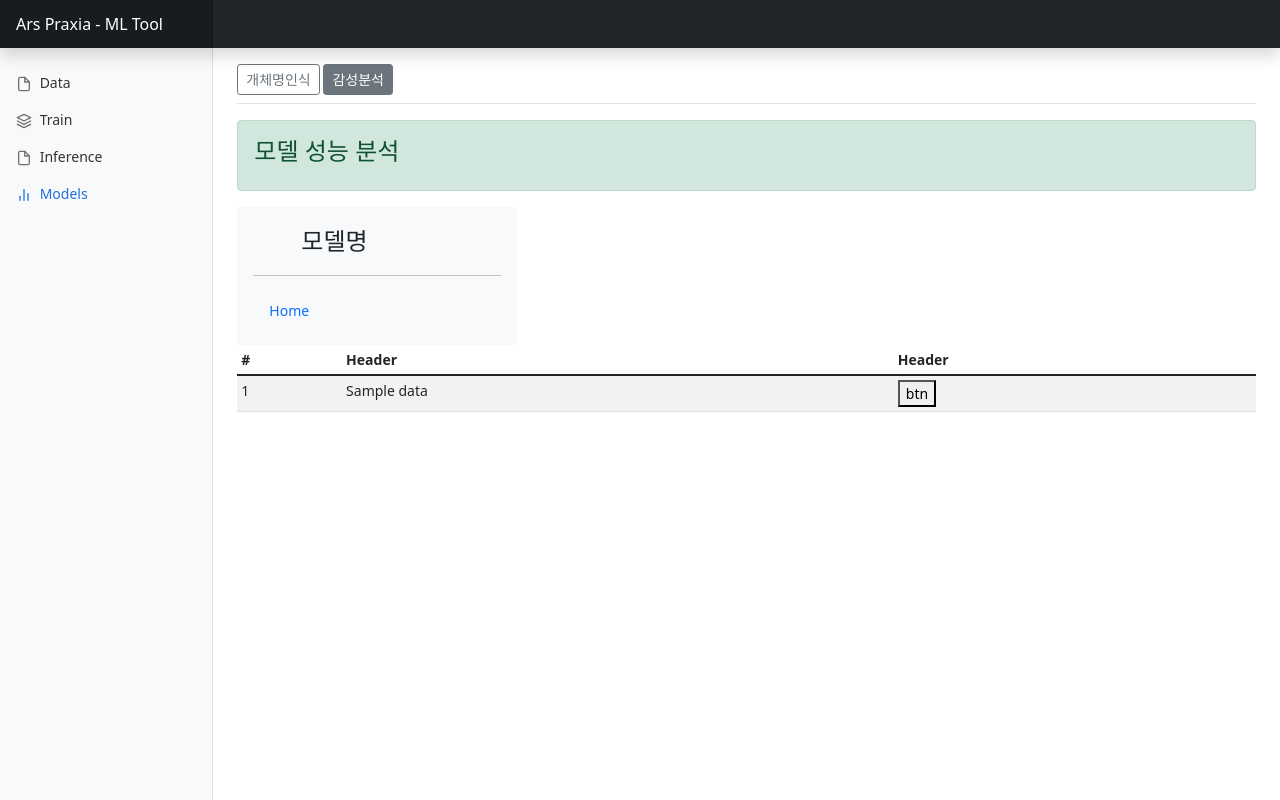
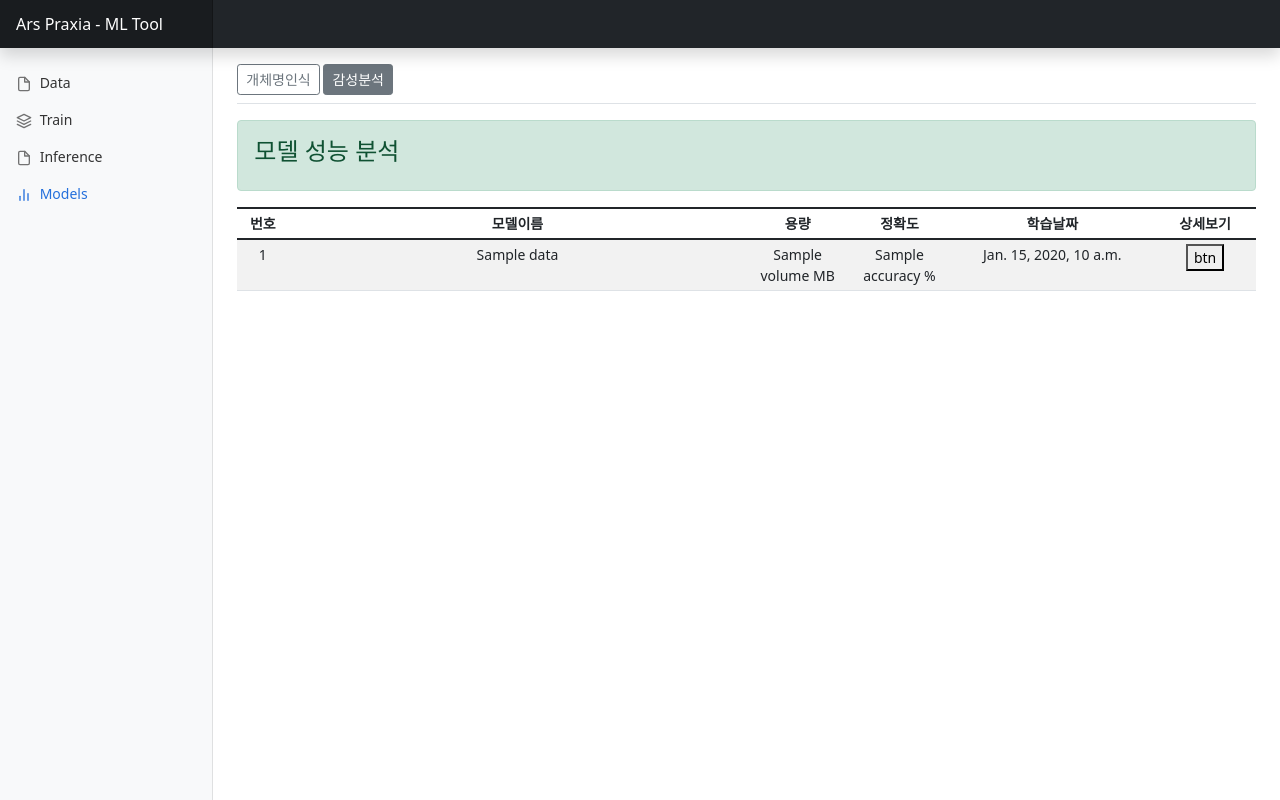
Before and after one commit to skku-arspraxia/arspraxia, a Django app: template myapp/templates/models.html in a window 1280 px wide. Run offline with Django 4.2, Linux system fonts and the light colour scheme; the template is opened without the code that fills it: most values are stand-ins (such as "Sample title", 1, 10 or a date in 2020); some libraries are stand-ins or nearby versions.

Commit message:
modelpage

```diff
--- a/myapp/templates/models.html
+++ b/myapp/templates/models.html
@@ -3,30 +3,24 @@
 {% block mycontent %}
     <input type="hidden" class="pagetitle" value="모델 성능 분석"/>
     <input type="hidden" class="pageno" value="4"/>
-
-  <div class="d-flex flex-column flex-shrink-0 p-3 bg-light" style="width: 280px;">
-    <a href="/" class="d-flex align-items-center mb-3 mb-md-0 me-md-auto link-dark text-decoration-none">
-      <svg class="bi pe-none me-2" width="40" height="32"><use xlink:href="#bootstrap"/></svg>
-      <span class="fs-4">모델명</span>
-    </a>
-    <hr>
-    <ul class="nav nav-pills flex-column mb-auto">
-      <li class="nav-item">
-        <a href="#" class="nav-link active" aria-current="page">
-            Home
-        </a>
-      </li>
-    </ul>
-</div>
-
-
     <div class="table-responsive">
-        <table class="table table-striped table-sm">
+        <table class="table table-striped table-sm" style="text-align:center;">
+          <colgroup>
+            <col width="5%;"/>
+            <col width=""/>
+            <col width="10%;"/>
+            <col width="10%;"/>
+            <col width="20%;"/>
+            <col width="10%;"/>
+          </colgroup>
           <thead>
             <tr>
-              <th scope="col">#</th>
-              <th scope="col">Header</th>
-              <th scope="col">Header</th>
+              <th scope="col">번호</th>
+              <th scope="col">모델이름</th>
+              <th scope="col">용량</th>
+              <th scope="col">정확도</th>
+              <th scope="col">학습날짜</th>
+              <th scope="col">상세보기</th>
             </tr>
           </thead>
           <tbody>
@@ -39,7 +33,16 @@
               {{ data.model_name }}
             </td>
             <td>
-              <button>btn</button>
+              {{ data.volume }} MB
+            </td>
+            <td>
+              {{ data.accuracy }} % <!-- 백분율로 -->
+            </td>
+            <td>
+              {{ data.date }}<!--날짜 년 월 일-->
+            </td>
+            <td>
+              <button onclick="window.open('/modelPopup/?id={{data.id}}','window_name','width=700,height=200');">btn</button>
             </td>
 
           </tr>
--- a/project/urls.py
+++ b/project/urls.py
@@ -10,6 +10,6 @@ urlpatterns = [
     path('train/', views.train),
     # path('model/analyze/<model_type>', views.model_analyze, name='analyze'),
     path('models/', views.models, name='models'),
-
+    path('modelPopup/',views.modelPopup),
     path('dataSelectAjax/', views.dataSelectAjax),
 ]
```
Also changed, not shown: myapp/templates/modelPopup.html (added, +10 -0 lines), myapp/views.py (+15 -0 lines).
